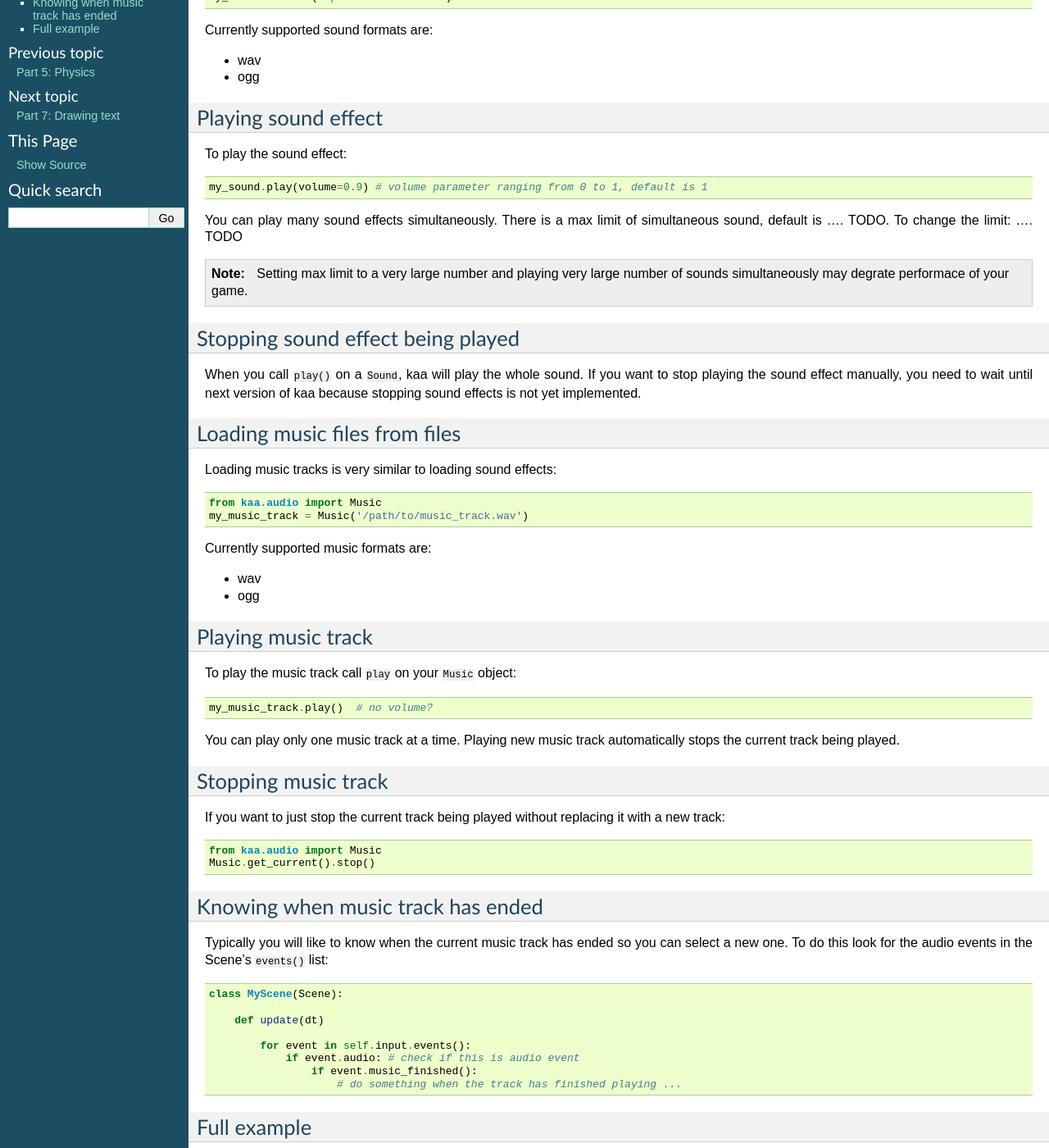
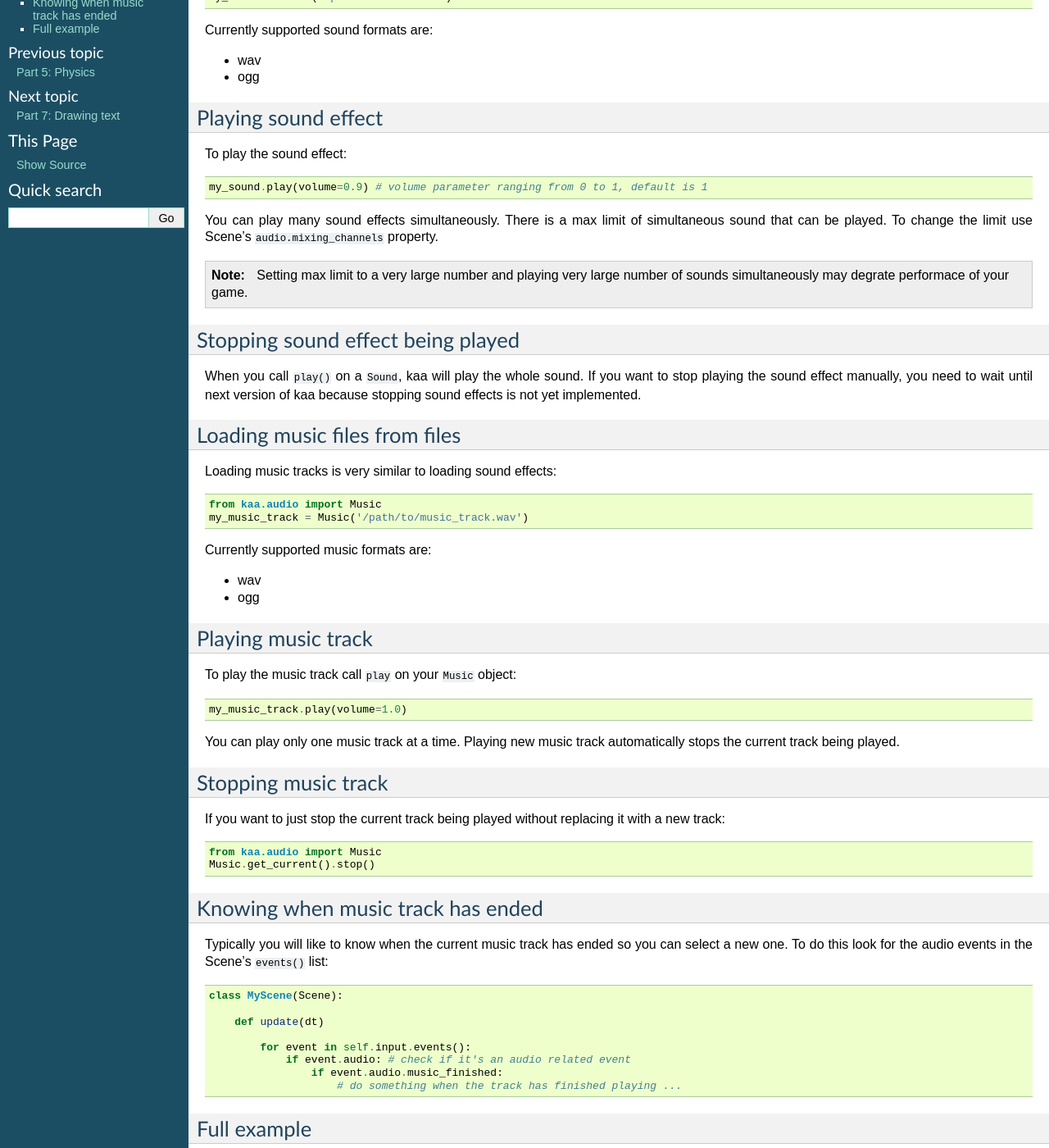
Before and after one commit to kaaengine/kaa, a Sphinx documentation site: the page built from docs/tutorial/part06.rst, in a window 1280 px wide and 1400 px high, scrolled down 255 px. Shown: the whole window at 82% size. Built offline with Sphinx 7.4.7, drawn with Linux system fonts in a browser that asks for light colours; some of the changed text lies outside the part shown.

Commit message:
tutorial part 6 upgraded to ver 0.6

```diff
--- a/docs/reference/input.rst
+++ b/docs/reference/input.rst
@@ -721,9 +721,9 @@ Instance properties
 
 Represents an audio related event.
 
-Instance methods:
+Instance properties:
 
-.. method:: music_finished()
+.. attribute:: AudioEvent.music_finished
 
     Returns :code:`True` if current music track finished playing.
 
--- a/docs/tutorial/part06.rst
+++ b/docs/tutorial/part06.rst
@@ -27,8 +27,8 @@ To play the sound effect:
 
     my_sound.play(volume=0.9) # volume parameter ranging from 0 to 1, default is 1
 
-You can play many sound effects simultaneously. There is a max limit of simultaneous sound, default is .... TODO. To
-change the limit: .... TODO
+You can play many sound effects simultaneously. There is a max limit of simultaneous sound that can be played. To
+change the limit use Scene's :code:`audio.mixing_channels` property.
 
 .. note::
 
@@ -64,7 +64,7 @@ To play the music track call :code:`play` on your :code:`Music` object:
 
 .. code-block:: python
 
-    my_music_track.play()  # no volume?
+    my_music_track.play(volume=1.0)
 
 
 You can play only one music track at a time. Playing new music track automatically stops the current track being played.
@@ -92,8 +92,8 @@ this look for the audio events in the Scene's :code:`events()` list:
         def update(dt)
 
             for event in self.input.events():
-                if event.audio: # check if this is audio event
-                    if event.music_finished():
+                if event.audio: # check if it's an audio related event
+                    if event.audio.music_finished:
                         # do something when the track has finished playing ...
 
 Full example
```
Also changed, not shown: other parts of docs/tutorial/part06.rst (+1 -1 lines).
